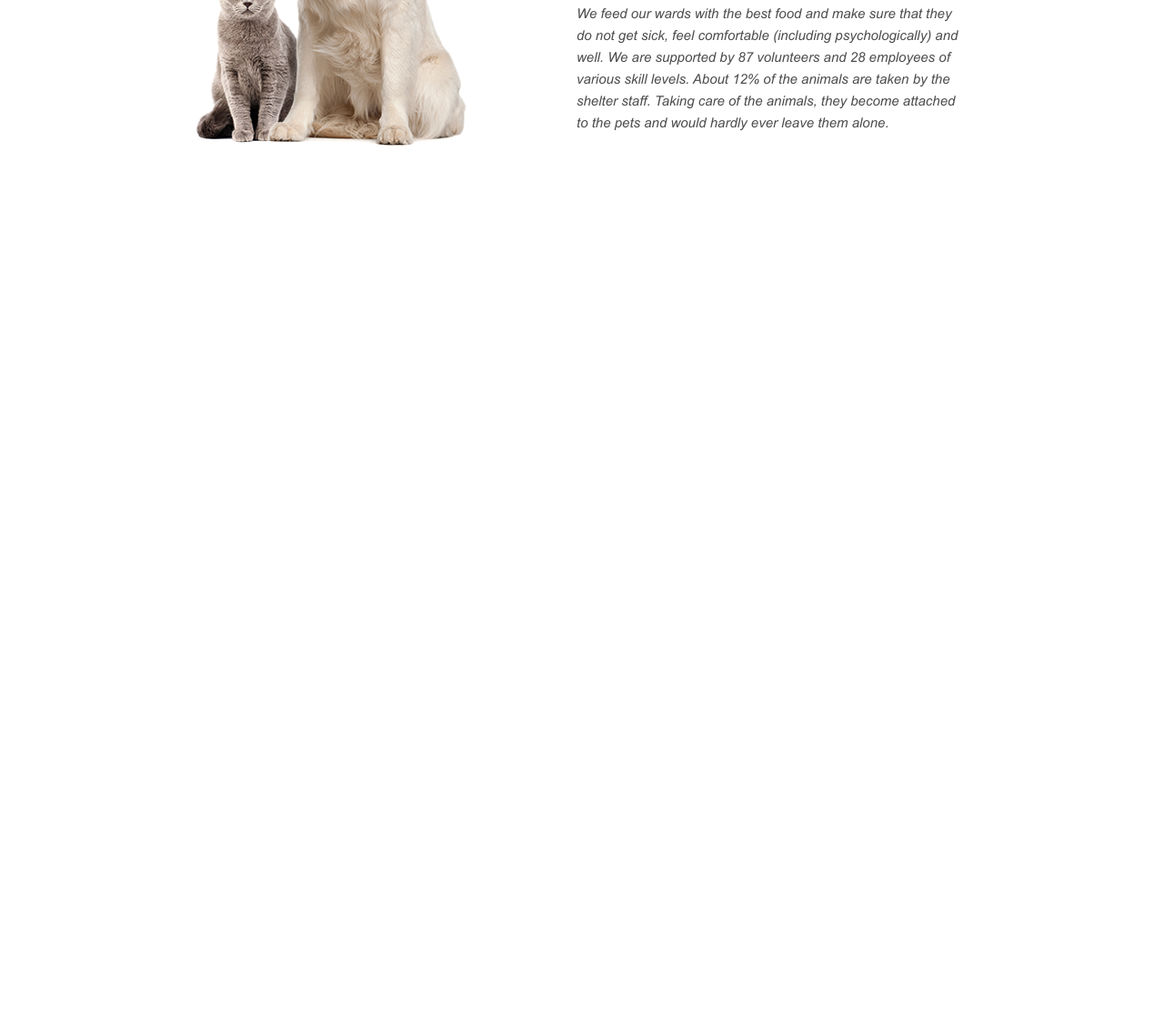
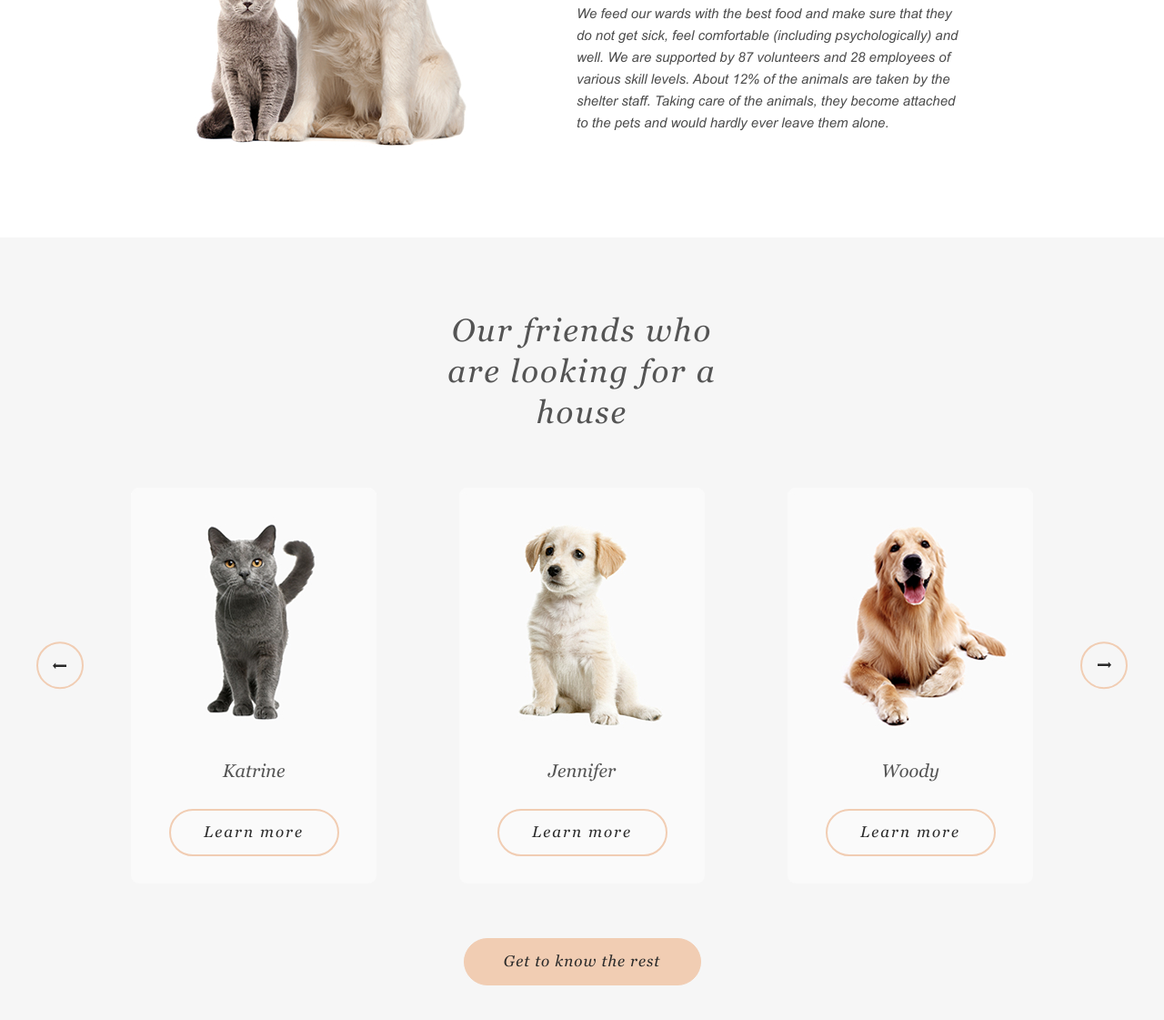
Before and after one commit to Rednata/shelter, a website: page shelter/src/index.html in a window 1280 px wide. Shown: the part 1235-2356 px from the top of the page at 91% size. Before the commit the page ends 1576 px from the top, so only its background shows below. Drawn offline with nearby package versions, Linux system fonts and the light colour scheme; files that its build step writes are made by us from their sources.

Commit message:
feat: add friends

```diff
--- a/shelter/src/index.html
+++ b/shelter/src/index.html
@@ -61,7 +61,7 @@
 
   <main class="main">
 
-    <section class="not-only page-section">
+    <section class="not-only">
       <div class="not-only__container container">
         <div class="not-only__content">
           <h1 class="not-only__title">
@@ -90,7 +90,7 @@
       <div class="about__container">
         <img class="about__img" src="img/about-pets.jpg" alt="">
         <div class="about__content">
-          <h2 class="about__title">
+          <h2 class="title about__title">
             About the shelter “Cozy House”
           </h2>
             <p class="about__text">
@@ -103,6 +103,49 @@
 
       </div>
     </section>
+
+    <section class="friends  page-section">
+      <div class="friends__container container">
+        <h2 class="title friends__title">
+          Our friends who are&nbsp;looking for a house
+        </h2>
+
+          <ul class="friends__list">
+            <li class="friends__item friend-card">
+              <img src="img/pets-katrine.jpg" alt="" class="friend-card__img">
+              <p class="friend-card__title">
+                Katrine
+              </p>
+              <button class="friend-card__button button">Learn more</button>
+            </li>
+            <li class="friends__item friend-card">
+              <img src="img/pets-jennifer.jpg" alt="" class="friend-card__img">
+              <p class="friend-card__title">
+                Jennifer
+              </p>
+              <button class="friend-card__button button">Learn more</button>
+            </li>
+            <li class="friends__item friend-card noactive">
+              <img src="img/pets-woody.jpg" alt="" class="friend-card__img">
+              <p class="friend-card__title">
+                Woody
+              </p>
+              <button class="friend-card__button button">Learn more</button>
+            </li>
+          </ul>
+          <button class="friends__button button">
+            Get to know the rest
+          </button>
+
+          <button class="pagination pagination_left"></button>
+          <button class="pagination pagination_right"></button>
+        </div>
+
+      </div>
+
+    </section>
+
+
   </main>
 </body>
 </html>
--- a/shelter/src/scss/_about.scss
+++ b/shelter/src/scss/_about.scss
@@ -3,7 +3,6 @@
   &__container {
     display: flex;
     gap: 120px;
-    padding-bottom: 100px;
 
     @include desktop1100 {
       flex-direction: column-reverse;
@@ -12,7 +11,7 @@
     }
     @include mobile400 {
       gap: 42px;
-      padding-bottom: 42px;
+      // padding-bottom: 42px;
     }
   }
 
@@ -45,10 +44,6 @@
   }
 
   &__title {
-    font-size: 35px;
-    line-height: 45px;
-    color: $color-dark-l;
-    letter-spacing: 2px;
     max-width: 350px;
     padding-top: 14px;
 
@@ -60,12 +55,9 @@
       width: 100%;
     }
     @include mobile400 {
-      font-size: 25px;
-      line-height: 32px;
       width: 80%;
       margin-bottom: 3px;
       padding-left: 1px;
-      letter-spacing: 1px;
     }
 
   }
@@ -76,7 +68,7 @@
     line-height: 24px;
     color: $color-dark-xl;
 
-    @include mobile400 {
+    @include mobile480 {
       text-align: justify;
       padding-left: 14px;
       padding-right: 14px;
--- a/shelter/src/scss/_button.scss
+++ b/shelter/src/scss/_button.scss
@@ -1,4 +1,4 @@
-@mixin button($width, $heigth, $color) {
+@mixin button($width, $heigth, $color, $border-color, $border-width) {
   width: $width;
   height: $heigth;
   background-color: $color;
@@ -6,4 +6,7 @@
   font-size: 17px;
   color: $color-dark-3xl;
   letter-spacing: 1px;
+  border-color: $border-color;
+  border-width: $border-width;
+  border-style: solid;
 }
--- /dev/null
+++ b/shelter/src/scss/_friend-card.scss
@@ -0,0 +1,31 @@
+.friend-card {
+  display: flex;
+  flex-direction: column;
+  gap: 30px;
+  text-align: center;
+  background-color: $color-light-c;
+  border-radius: 9px;
+  padding-bottom: 30px;
+  flex-basis: 270px;
+  flex-shrink: 0;
+
+  // @include tablet650 {
+  //   display: inline;
+  // }
+
+  &__img {
+    border-radius: 9px;
+  }
+
+  &__title {
+    font-size: 20px;
+    color: $color-dark-l;
+  }
+
+  &__button {
+    @include button (187px, 52px, transparent, $color-primary, 2px);
+    margin: 0 auto;
+    letter-spacing: 2px;
+  }
+
+}
--- /dev/null
+++ b/shelter/src/scss/_friends.scss
@@ -0,0 +1,109 @@
+.friends {
+  background-color: $color-light-l;
+
+  &__container {
+    position: relative;
+
+  }
+
+  &__title {
+    max-width:  400px;
+    margin: 0 auto;
+    margin-bottom: 60px;
+    text-align: center;
+
+    @include mobile480 {
+      font-size: 25px;
+      line-height: 33px;
+      margin-bottom: 42px;
+    }
+  }
+
+  &__list {
+    display: flex;
+    justify-content: space-evenly;
+    gap: 40px;
+    margin: 0 auto;
+    margin-bottom: 60px;
+    padding-left: 53px;
+    padding-right: 53px;
+
+    @include desktop1100 {
+      max-width: 580px;
+      overflow-x: hidden;
+      justify-content: flex-start;
+      padding: 0;
+
+    }
+
+    @include tablet760 {
+      margin-bottom: 112px;
+    }
+
+    @include tablet650 {
+      max-width: 270px;
+    }
+  }
+
+  &__item {
+
+
+
+  }
+
+  &__button {
+    @include button(261px, 52px, $color-primary, $color-primary, 1px);
+    display: block;
+    margin: 0 auto;
+  }
+
+}
+
+.pagination {
+  width: 52px;
+  height: 52px;
+  border-radius: 50%;
+  border: 2px solid $color-primary;
+  background-position: center;
+  background-repeat: no-repeat;
+  background-size: 32%;
+  background-image: url("../img/Arrow.svg");
+  background-color: transparent;;
+
+  &_left {
+    position: absolute;
+    top: 50%;
+    transform: translateY(-13%);
+
+    @include tablet760 {
+      top: 83%;
+      left: 30%;
+    }
+    @include mobile400 {
+      top: 80%;
+      left: 21%;
+    }
+  }
+
+  &_right {
+    position: absolute;
+    top: 50%;
+    right: 0;
+    transform: rotate(180deg) translate(40px, 13%);
+    //  40px - padding for container
+
+    @include tablet850 {
+      transform: rotate(180deg) translate(30px, 13%);
+    }
+
+    @include tablet760 {
+      top: 83%;
+      right: calc(30% - 30px);
+    }
+    @include mobile400 {
+      top: 80%;
+      right: calc(21% - 30px);
+    }
+
+  }
+}
--- a/shelter/src/scss/_not-only.scss
+++ b/shelter/src/scss/_not-only.scss
@@ -85,7 +85,7 @@
   }
 
   &__button {
-    @include button(207px, 52px, $color-primary);
+    @include button(207px, 52px, $color-primary, $color-primary, 1px);
 
     @include desktop1100 {
       display: block;
--- a/shelter/src/scss/_page.scss
+++ b/shelter/src/scss/_page.scss
@@ -32,9 +32,11 @@ body {
 }
 
 .page-section {
-  margin-bottom: 80px;
+  padding-top: 80px;
+  padding-bottom: 100px;
 
   @include mobile400 {
-    margin-bottom: 42px;
+    padding-top: 42px;
+    padding-bottom: 42px;
   }
 }
--- /dev/null
+++ b/shelter/src/scss/_title.scss
@@ -0,0 +1,13 @@
+.title {
+  font-size: 35px;
+  font-weight: 400;
+  line-height: 45px;
+  color: $color-dark-l;
+  letter-spacing: 2px;
+
+  @include mobile400 {
+    font-size: 25px;
+    line-height: 32px;
+    letter-spacing: 1px;
+  }
+}
--- a/shelter/src/scss/_var.scss
+++ b/shelter/src/scss/_var.scss
@@ -1,9 +1,12 @@
 $color-primary: #F1CDB3;
 $color-light: #ffffff;
+$color-light-c: #FAFAFA;
+$color-light-l: #F6F6F6;
 $color-dark-s: #CDCDCD;
 $color-dark-3xl: #292929;
 $color-dark-l: #545454;
 $color-dark-xl: #4C4C4C;
+
 
 @mixin fonts($name, $file-name, $width, $style) {
   font: {
@@ -24,6 +27,12 @@ $color-dark-xl: #4C4C4C;
 
 @mixin tablet850 {
   @media(max-width: 850px) {
+    @content;
+  }
+}
+
+@mixin tablet760 {
+  @media(max-width: 760px) {
     @content;
   }
 }
--- a/shelter/src/scss/index.scss
+++ b/shelter/src/scss/index.scss
@@ -9,4 +9,7 @@
 @import 'nav';
 @import 'button';
 @import 'not-only';
+@import 'title';
 @import 'about';
+@import 'friends';
+@import 'friend-card';
```
Also changed, not shown: shelter/src/img/Arrow.svg (added), shelter/src/img/pets-jennifer.jpg (added), shelter/src/img/pets-katrine.jpg (added), shelter/src/img/pets-woody.jpg (added), shelter/src/scss/_help.scss (added).
